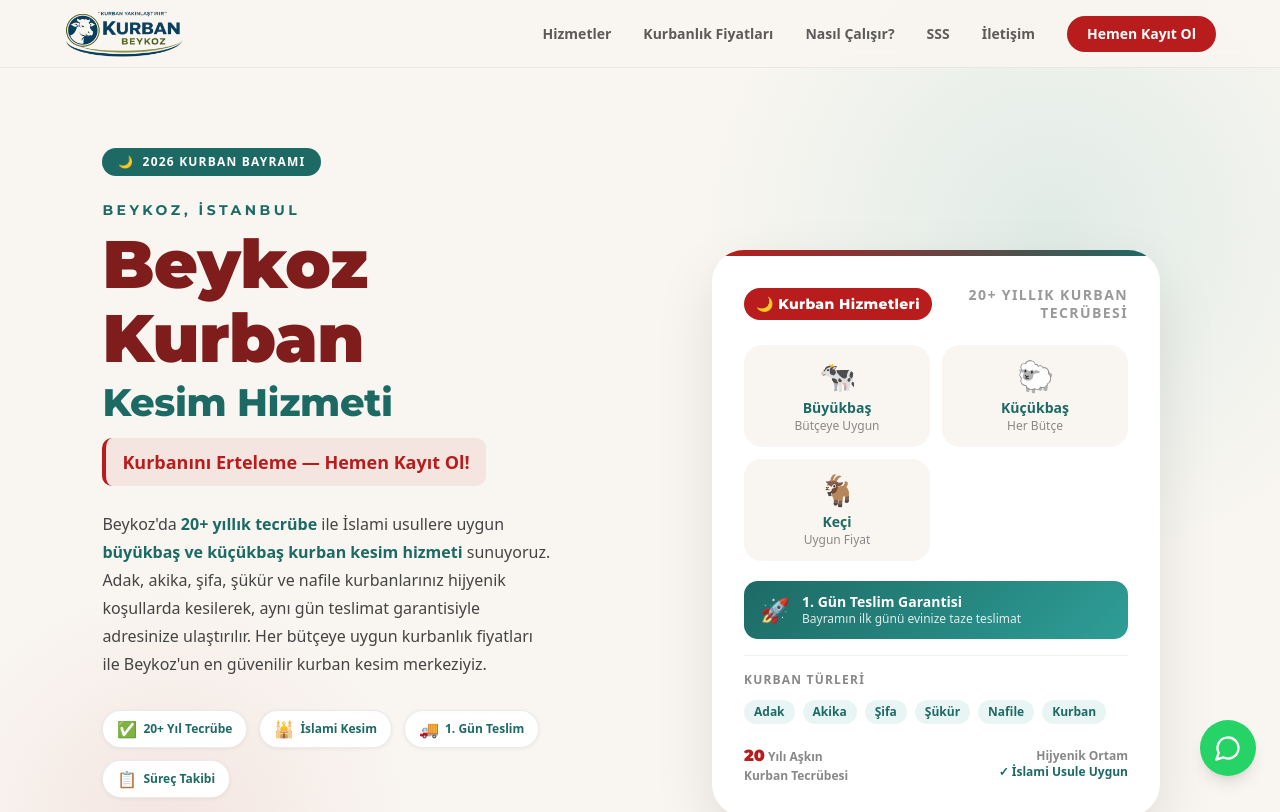
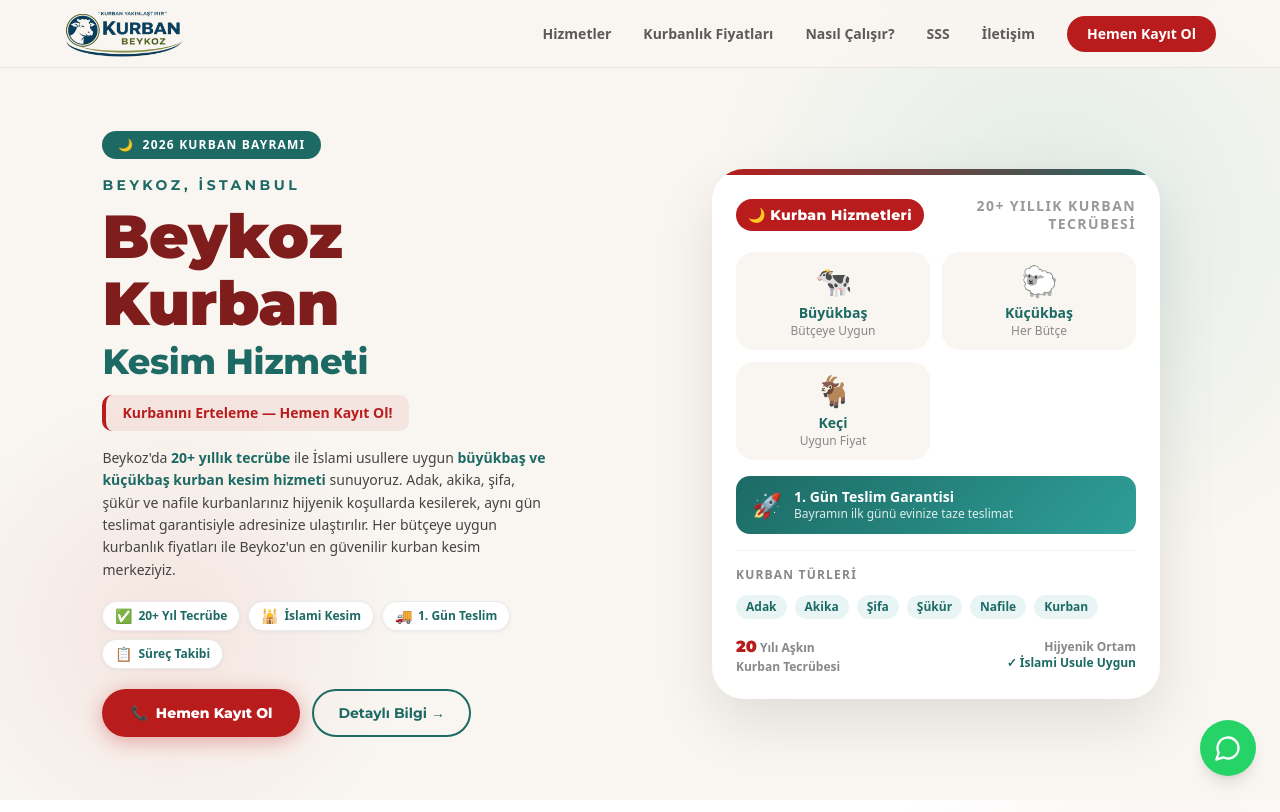
Before and after one commit to farukomerballi/kurban-beykoz, a Next.js app: page / in a window 1280 px wide. Shown: the top 812 px of the page. Built offline with nearby package versions, Linux system fonts and the light colour scheme.

Commit message:
Hero bölümünü masaüstünde viewport'a sığacak şekilde düzenle

```diff
--- a/app/sections/Hero.tsx
+++ b/app/sections/Hero.tsx
@@ -8,7 +8,7 @@ export function Hero({ phone, whatsapp }: HeroProps) {
   return (
     <section
       id="hero"
-      className="relative min-h-screen pt-[68px] overflow-hidden"
+      className="relative min-h-screen lg:h-screen pt-[68px] overflow-hidden"
       style={{ background: 'var(--cream, #F9F6F1)' }}
     >
       {/* Decorative radial swirl top-right */}
@@ -36,11 +36,11 @@ export function Hero({ phone, whatsapp }: HeroProps) {
         }}
       />
 
-      <div className="relative z-10 grid lg:grid-cols-2 min-h-[calc(100vh-68px)]">
+      <div className="relative z-10 grid lg:grid-cols-2 min-h-[calc(100vh-68px)] lg:max-h-[calc(100vh-68px)]">
         {/* LEFT CONTENT */}
-        <div className="flex flex-col justify-center px-6 sm:px-8 lg:pl-[8vw] lg:pr-[4vw] py-12 lg:py-20">
+        <div className="flex flex-col justify-center px-6 sm:px-8 lg:pl-[8vw] lg:pr-[4vw] py-12 lg:py-10">
           <div
-            className="inline-flex items-center gap-2 px-4 py-1.5 rounded-full w-fit mb-6 text-white text-xs font-bold tracking-widest uppercase"
+            className="inline-flex items-center gap-2 px-4 py-1.5 rounded-full w-fit mb-4 lg:mb-4 text-white text-xs font-bold tracking-widest uppercase"
             style={{ background: '#1D6A65' }}
           >
             <span>🌙</span>
@@ -59,13 +59,13 @@ export function Hero({ phone, whatsapp }: HeroProps) {
             style={{ fontFamily: 'var(--font-montserrat), Montserrat, sans-serif' }}
           >
             <span
-              className="block text-[2.8rem] sm:text-[3.5rem] lg:text-[4.2rem] font-black leading-[1.1]"
+              className="block text-[2.8rem] sm:text-[3.5rem] lg:text-[3.8rem] font-black leading-[1.1]"
               style={{ color: '#7F1D1D' }}
             >
               Beykoz Kurban
             </span>{' '}
             <span
-              className="block text-2xl sm:text-3xl lg:text-[2.4rem] font-extrabold mt-1"
+              className="block text-2xl sm:text-3xl lg:text-[2.2rem] font-extrabold mt-1"
               style={{ color: '#1D6A65' }}
             >
               Kesim Hizmeti
@@ -73,7 +73,7 @@ export function Hero({ phone, whatsapp }: HeroProps) {
           </h1>
 
           <p
-            className="text-lg font-bold px-4 py-2.5 rounded-r-lg rounded-l-none lg:rounded-lg w-fit mb-6"
+            className="text-base lg:text-sm font-bold px-4 py-2 rounded-r-lg rounded-l-none lg:rounded-lg w-fit mb-4 lg:mb-4"
             style={{
               color: '#B91C1C',
               background: 'rgba(185,28,28,0.08)',
@@ -83,7 +83,7 @@ export function Hero({ phone, whatsapp }: HeroProps) {
             Kurbanını Erteleme — Hemen Kayıt Ol!
           </p>
 
-          <p className="text-base leading-7 max-w-md mb-8" style={{ color: '#444' }}>
+          <p className="text-sm lg:text-[14px] leading-6 lg:leading-[1.6] max-w-md mb-5 lg:mb-5" style={{ color: '#444' }}>
             Beykoz'da <strong style={{ color: '#1D6A65', fontWeight: 700 }}>20+ yıllık tecrübe</strong> ile İslami usullere uygun
             <strong style={{ color: '#1D6A65', fontWeight: 700 }}> büyükbaş ve küçükbaş kurban kesim hizmeti</strong> sunuyoruz.
             Adak, akika, şifa, şükür ve nafile kurbanlarınız hijyenik koşullarda kesilerek,
@@ -91,7 +91,7 @@ export function Hero({ phone, whatsapp }: HeroProps) {
             kurbanlık fiyatları ile Beykoz'un en güvenilir kurban kesim merkeziyiz.
           </p>
 
-          <div className="flex flex-wrap gap-3 mb-8">
+          <div className="flex flex-wrap gap-2 lg:gap-2 mb-6 lg:mb-5">
             {[
               { icon: '✅', text: '20+ Yıl Tecrübe' },
               { icon: '🕌', text: 'İslami Kesim' },
@@ -100,7 +100,7 @@ export function Hero({ phone, whatsapp }: HeroProps) {
             ].map((chip, idx) => (
               <div
                 key={idx}
-                className="inline-flex items-center gap-1.5 px-3.5 py-1.5 rounded-full text-xs font-bold shadow-sm border"
+                className="inline-flex items-center gap-1.5 px-3 py-1.5 lg:px-3 lg:py-1 rounded-full text-xs font-bold shadow-sm border"
                 style={{
                   background: '#fff',
                   borderColor: 'rgba(0,0,0,0.08)',
@@ -108,16 +108,16 @@ export function Hero({ phone, whatsapp }: HeroProps) {
                   boxShadow: '0 1px 4px rgba(0,0,0,0.06)',
                 }}
               >
-                <span className="text-base">{chip.icon}</span>
+                <span className="text-sm lg:text-sm">{chip.icon}</span>
                 <span>{chip.text}</span>
               </div>
             ))}
           </div>
 
-          <div className="flex flex-wrap gap-4 mb-8">
+          <div className="flex flex-wrap gap-3 lg:gap-3">
             <a
               href={`tel:${phone}`}
-              className="inline-flex items-center gap-2 px-8 py-3.5 rounded-full text-white font-extrabold text-base transition-all hover:-translate-y-0.5"
+              className="inline-flex items-center gap-2 px-7 py-3 lg:px-7 lg:py-3 rounded-full text-white font-extrabold text-sm transition-all hover:-translate-y-0.5"
               style={{
                 background: '#B91C1C',
                 fontFamily: 'var(--font-montserrat), Montserrat, sans-serif',
@@ -131,7 +131,7 @@ export function Hero({ phone, whatsapp }: HeroProps) {
               href={`https://wa.me/${whatsapp}`}
               target="_blank"
               rel="noopener noreferrer"
-              className="inline-flex items-center gap-2 px-7 py-3.5 rounded-full font-bold text-base transition-all border-2"
+              className="inline-flex items-center gap-2 px-6 py-3 lg:px-6 lg:py-3 rounded-full font-bold text-sm transition-all border-2"
               style={{
                 background: 'transparent',
                 color: '#1D6A65',
@@ -146,9 +146,9 @@ export function Hero({ phone, whatsapp }: HeroProps) {
         </div>
 
         {/* RIGHT VISUAL CARD */}
-        <div className="flex items-center justify-center px-6 sm:px-8 lg:pl-4 lg:pr-[5vw] py-12 lg:py-20">
+        <div className="flex items-center justify-center px-6 sm:px-8 lg:pl-4 lg:pr-[5vw] py-12 lg:py-8">
           <div
-            className="relative w-full max-w-md rounded-[32px] p-6 sm:p-8 overflow-hidden"
+            className="relative w-full max-w-md rounded-[32px] p-5 sm:p-6 lg:p-6 overflow-hidden"
             style={{
               background: '#fff',
               boxShadow: '0 24px 60px rgba(0,0,0,0.1)',
@@ -160,7 +160,7 @@ export function Hero({ phone, whatsapp }: HeroProps) {
               style={{ background: 'linear-gradient(90deg, #B91C1C, #1D6A65)' }}
             />
 
-            <div className="flex justify-between items-center mb-6 mt-1">
+            <div className="flex justify-between items-center mb-5 mt-1">
               <span
                 className="px-3 py-1.5 rounded-full text-sm font-extrabold tracking-wide text-white whitespace-nowrap"
                 style={{ fontFamily: 'var(--font-montserrat), Montserrat, sans-serif', background: '#B91C1C' }}
@@ -175,7 +175,7 @@ export function Hero({ phone, whatsapp }: HeroProps) {
               </span>
             </div>
 
-            <div className="grid grid-cols-2 gap-3 mb-5">
+            <div className="grid grid-cols-2 gap-3 mb-4">
               {[
                 { emoji: '🐄', name: 'Büyükbaş', price: 'Bütçeye Uygun' },
                 { emoji: '🐑', name: 'Küçükbaş', price: 'Her Bütçe' },
@@ -183,7 +183,7 @@ export function Hero({ phone, whatsapp }: HeroProps) {
               ].map((animal, idx) => (
                 <div
                   key={idx}
-                  className="text-center rounded-2xl p-3 transition-all cursor-default border-[1.5px] border-transparent hover:border-[#1D6A65] hover:-translate-y-0.5"
+                  className="text-center rounded-2xl p-2.5 transition-all cursor-default border-[1.5px] border-transparent hover:border-[#1D6A65] hover:-translate-y-0.5"
                   style={{ background: '#F9F6F1' }}
                 >
                   <span className="block text-3xl mb-1">{animal.emoji}</span>
@@ -221,7 +221,7 @@ export function Hero({ phone, whatsapp }: HeroProps) {
             >
               Kurban Türleri
             </p>
-            <div className="flex flex-wrap gap-2 mb-5">
+            <div className="flex flex-wrap gap-2 mb-4">
               {['Adak', 'Akika', 'Şifa', 'Şükür', 'Nafile', 'Kurban'].map((type, idx) => (
                 <span
                   key={idx}
```
